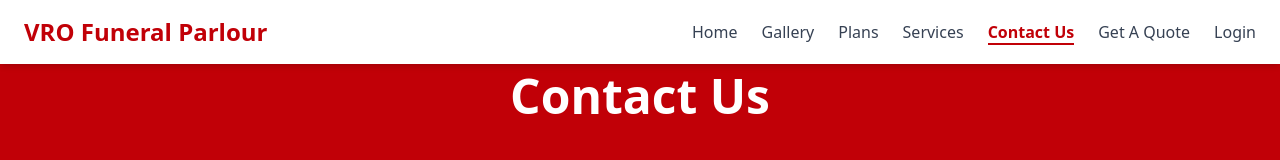
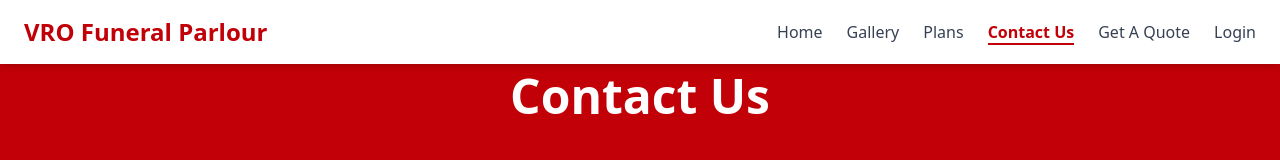
Before and after one commit to MphoJr/VRO_Funerals, a React (Vite) app in the folder funerals-main/: page /contact in a window 1280 px wide. Shown: the top 160 px of the page. Built offline with nearby package versions, Linux system fonts and the light colour scheme.

Commit message:
feat: update contact phone number and remove services link from header

```diff
--- a/funerals-main/src/Contact.jsx
+++ b/funerals-main/src/Contact.jsx
@@ -57,7 +57,7 @@ export default function ContactUs() {
           </p>
           <ul className="space-y-4 text-gray-700 text-base sm:text-lg">
             <li>
-              <span className="font-semibold">Phone:</span> +27 12 345 6789
+              <span className="font-semibold">Phone:</span> +27 79 088 9846
             </li>
             <li>
               <span className="font-semibold">Email:</span>{" "}
--- a/funerals-main/src/Header.jsx
+++ b/funerals-main/src/Header.jsx
@@ -32,7 +32,6 @@ export default function Header() {
               { to: "/", label: "Home" },
               { to: "/gallery", label: "Gallery" },
               { to: "/plans", label: "Plans" },
-              { to: "/services", label: "Services" },
               { to: "/contact", label: "Contact Us" },
               { to: "/get-quote", label: "Get A Quote" },
               { to: "/login", label: "Login" },
```
